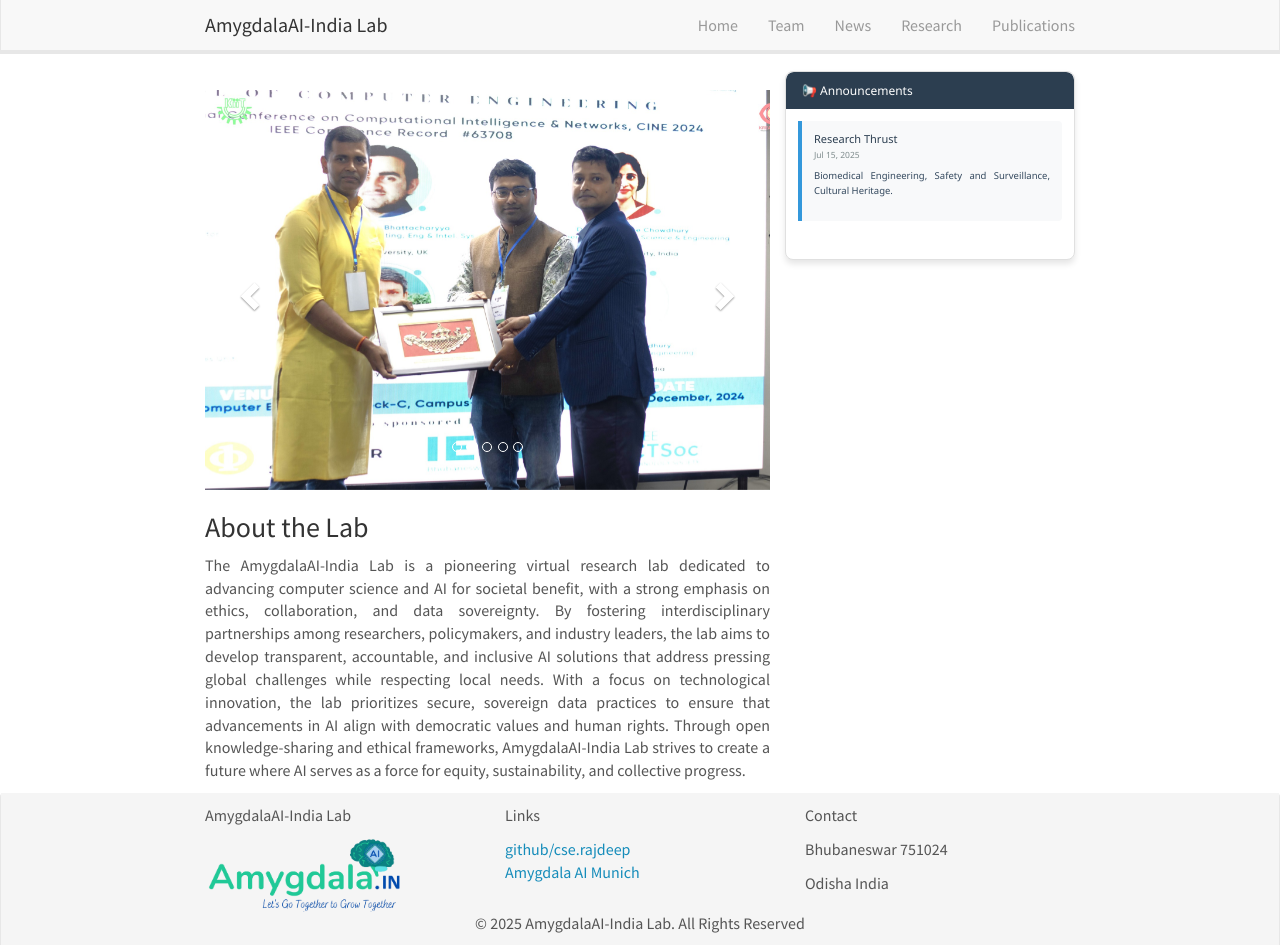
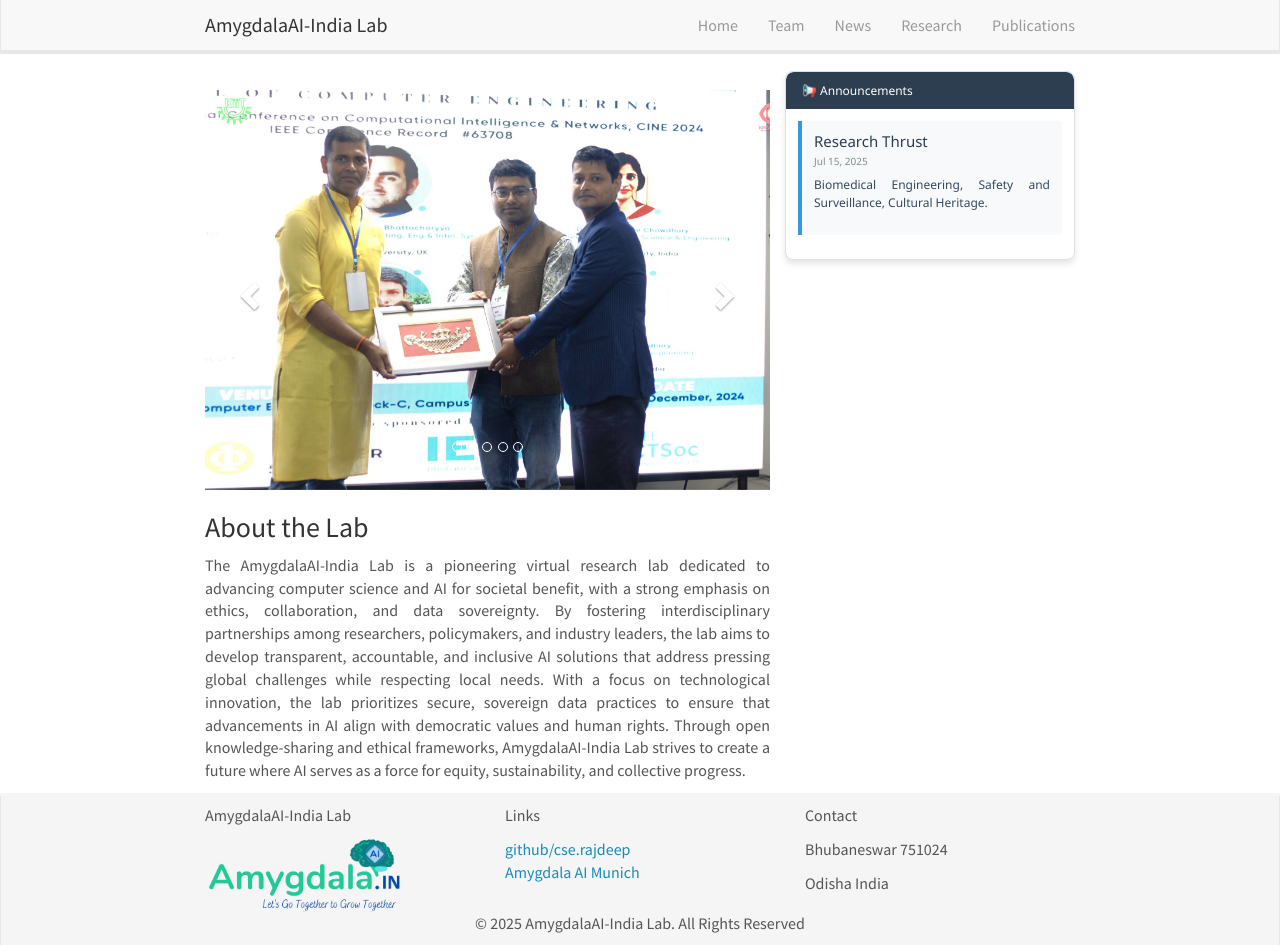
Before and after one commit to amygdalaaiindia/amygdalaaiindia.github.io, a Jekyll site: the page built from _pages/home.md, in a window 1280 px wide and 945 px high. Built offline with Jekyll 4.4.1, drawn with Linux system fonts in a browser that asks for light colours; nearby versions of some CDN libraries; comment, search, counter and statistics services are not loaded.

Commit message:
Update notice-board.html

```diff
--- a/_includes/notice-board.html
+++ b/_includes/notice-board.html
@@ -109,20 +109,20 @@
   .notice-title {
     color: #2c3e50;
     margin: 0 0 4px 0;
-    font-size: 1.1rem;
+    font-size: 1.5rem;
   }
 
   .notice-date {
     color: #7f8c8d;
     display: block;
     margin-bottom: 8px;
-    font-size: 0.85rem;
+    font-size: 1.0rem;
   }
 
   .notice-content {
     color: #34495e;
     line-height: 1.5;
-    font-size: 0.95rem;
+    font-size: 1.2rem;
   }
 
   .no-notices {
```
